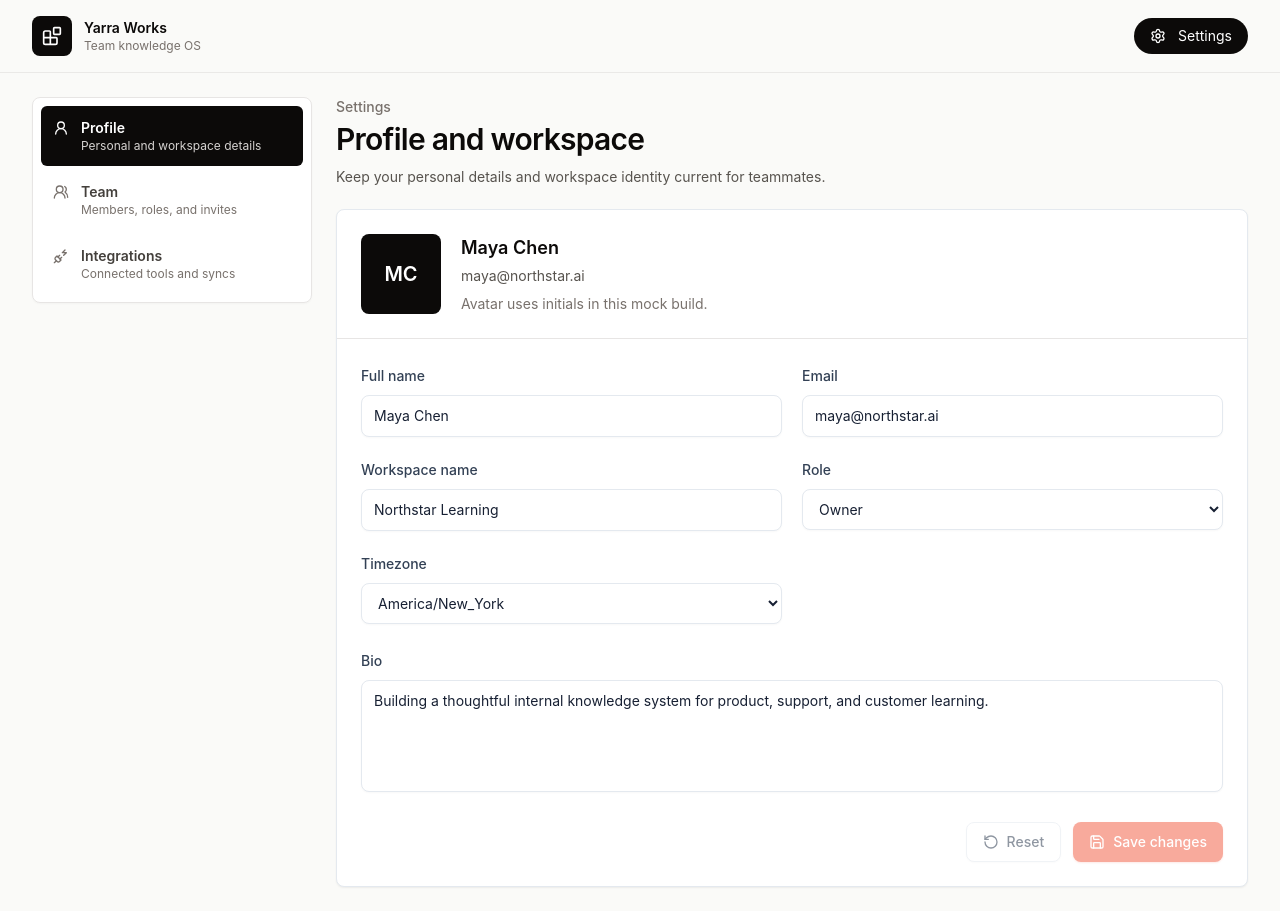
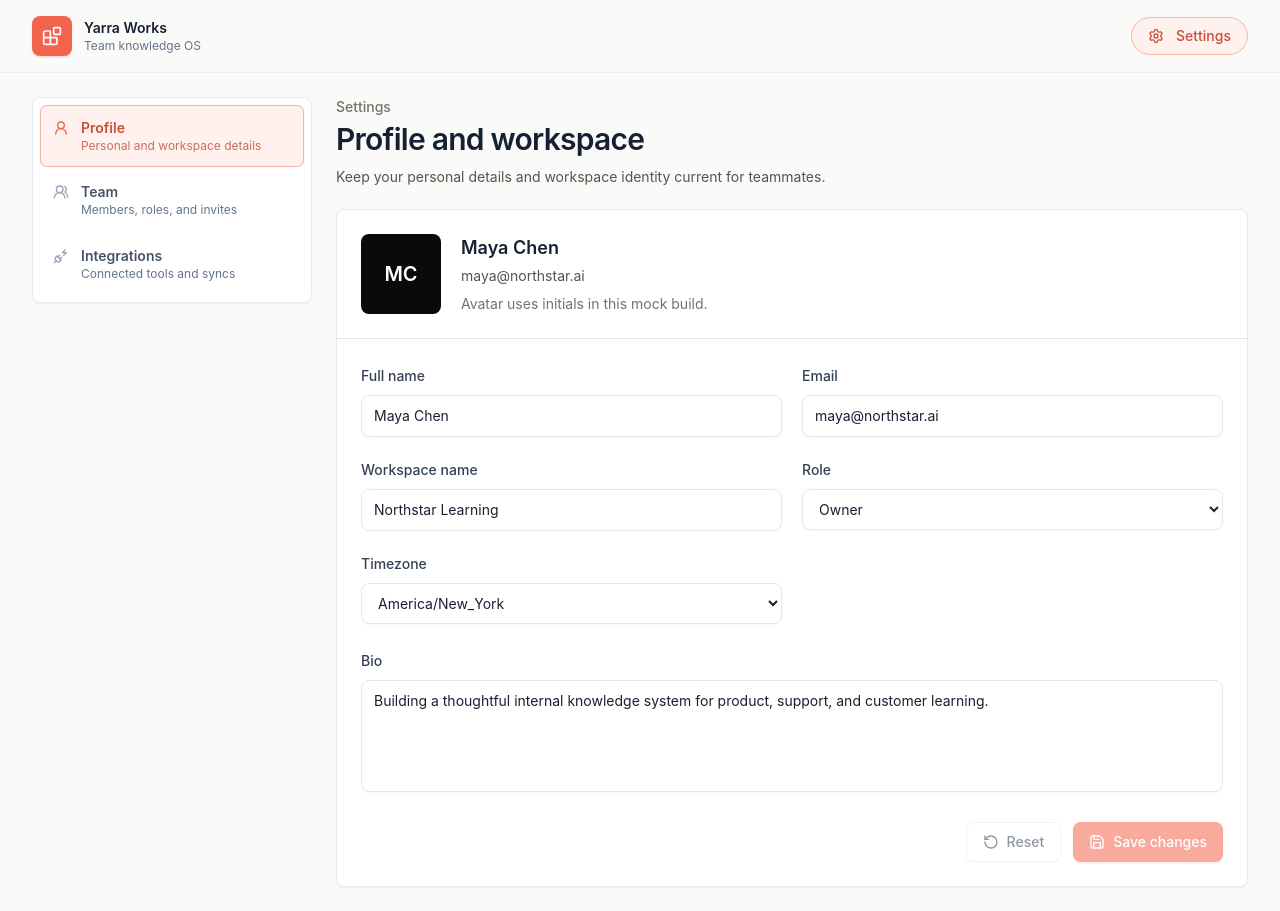
Before and after one commit to farrukhh25-AA/fictional-saas-settings, a React (Vite) app: page /settings/profile in a window 1280 px wide. Built offline with nearby package versions, Linux system fonts and the light colour scheme.

Commit message:
Align theme with Yarra branding

```diff
--- a/src/layout/SettingsLayout.tsx
+++ b/src/layout/SettingsLayout.tsx
@@ -28,19 +28,19 @@ export function SettingsLayout() {
   const current = sections.find((section) => section.path === location.pathname) ?? sections[0];
 
   return (
-    <div className="min-h-screen bg-[#fafaf8] text-stone-950">
-      <header className="border-b border-stone-200/80 bg-[#fafaf8]/90 backdrop-blur">
+    <div className="min-h-screen bg-[#fafaf8] text-[#172033]">
+      <header className="border-b border-[#e4e9ef]/90 bg-[#fafaf8]/90 backdrop-blur">
         <div className="mx-auto flex max-w-7xl items-center justify-between gap-4 px-4 py-4 sm:px-6 lg:px-8">
           <div className="flex items-center gap-3">
-            <div className="flex h-10 w-10 items-center justify-center rounded-lg bg-stone-950 text-white">
+            <div className="flex h-10 w-10 items-center justify-center rounded-lg bg-[#f2644b] text-white shadow-sm shadow-[#f2644b]/25">
               <Blocks className="h-5 w-5" />
             </div>
             <div>
-              <p className="text-sm font-semibold text-stone-950">Yarra Works</p>
-              <p className="text-xs text-stone-500">Team knowledge OS</p>
+              <p className="text-sm font-semibold text-[#172033]">Yarra Works</p>
+              <p className="text-xs text-[#64748b]">Team knowledge OS</p>
             </div>
           </div>
-          <div className="hidden items-center gap-3 rounded-full bg-stone-950 px-4 py-2 text-sm text-white sm:flex">
+          <div className="hidden items-center gap-3 rounded-full border border-[#f7b4a8] bg-[#fff1ee] px-4 py-2 text-sm font-medium text-[#c94d38] sm:flex">
             <Settings className="h-4 w-4" />
             Settings
           </div>
@@ -49,16 +49,16 @@ export function SettingsLayout() {
 
       <div className="mx-auto grid max-w-7xl gap-6 px-4 py-6 sm:px-6 lg:grid-cols-[280px_1fr] lg:px-8">
         <aside className="lg:sticky lg:top-6 lg:self-start">
-          <div className="rounded-lg border border-stone-200 bg-white p-2 shadow-sm shadow-stone-950/[0.03]">
+          <div className="rounded-lg border border-[#e4e9ef] bg-white p-2 shadow-sm shadow-slate-950/[0.06]">
             <button
-              className="flex w-full items-center justify-between gap-3 rounded-md bg-stone-100 px-3 py-3 text-left lg:hidden"
+              className="flex w-full items-center justify-between gap-3 rounded-md bg-[#fff1ee] px-3 py-3 text-left lg:hidden"
               type="button"
             >
               <span>
                 <span className="block text-sm font-semibold">{current.label}</span>
-                <span className="block text-xs text-stone-500">{current.description}</span>
+                <span className="block text-xs text-[#64748b]">{current.description}</span>
               </span>
-              <ChevronDown className="h-4 w-4 text-stone-500" />
+              <ChevronDown className="h-4 w-4 text-[#c94d38]" />
             </button>
 
             <nav className="mt-2 grid gap-1 lg:mt-0">
@@ -72,8 +72,8 @@ export function SettingsLayout() {
                       clsx(
                         'flex items-start gap-3 rounded-md px-3 py-3 transition',
                         isActive
-                          ? 'bg-stone-950 text-white'
-                          : 'text-stone-700 hover:bg-stone-100 hover:text-stone-950',
+                          ? 'bg-[#fff1ee] text-[#c94d38] ring-1 ring-[#f7b4a8]'
+                          : 'text-[#475569] hover:bg-[#f8fafc] hover:text-[#c94d38]',
                       )
                     }
                   >
@@ -82,7 +82,7 @@ export function SettingsLayout() {
                         <Icon
                           className={clsx(
                             'mt-0.5 h-4 w-4 shrink-0',
-                            isActive ? 'text-white' : 'text-stone-500',
+                            isActive ? 'text-[#f2644b]' : 'text-[#94a3b8]',
                           )}
                         />
                         <span>
@@ -90,7 +90,7 @@ export function SettingsLayout() {
                           <span
                             className={clsx(
                               'block text-xs',
-                              isActive ? 'text-stone-300' : 'text-stone-500',
+                              isActive ? 'text-[#c86f5f]' : 'text-[#64748b]',
                             )}
                           >
                             {section.description}
```
